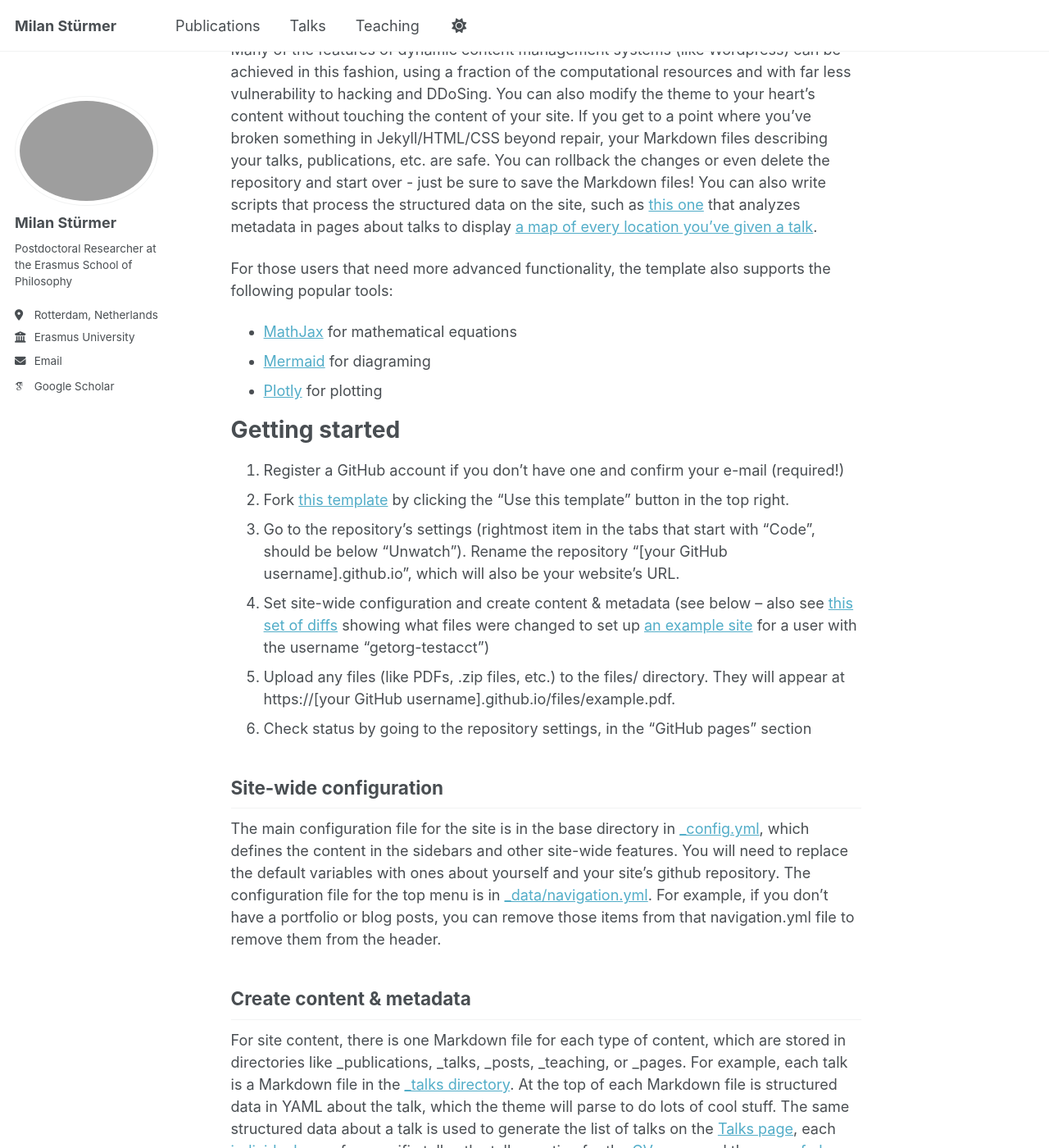
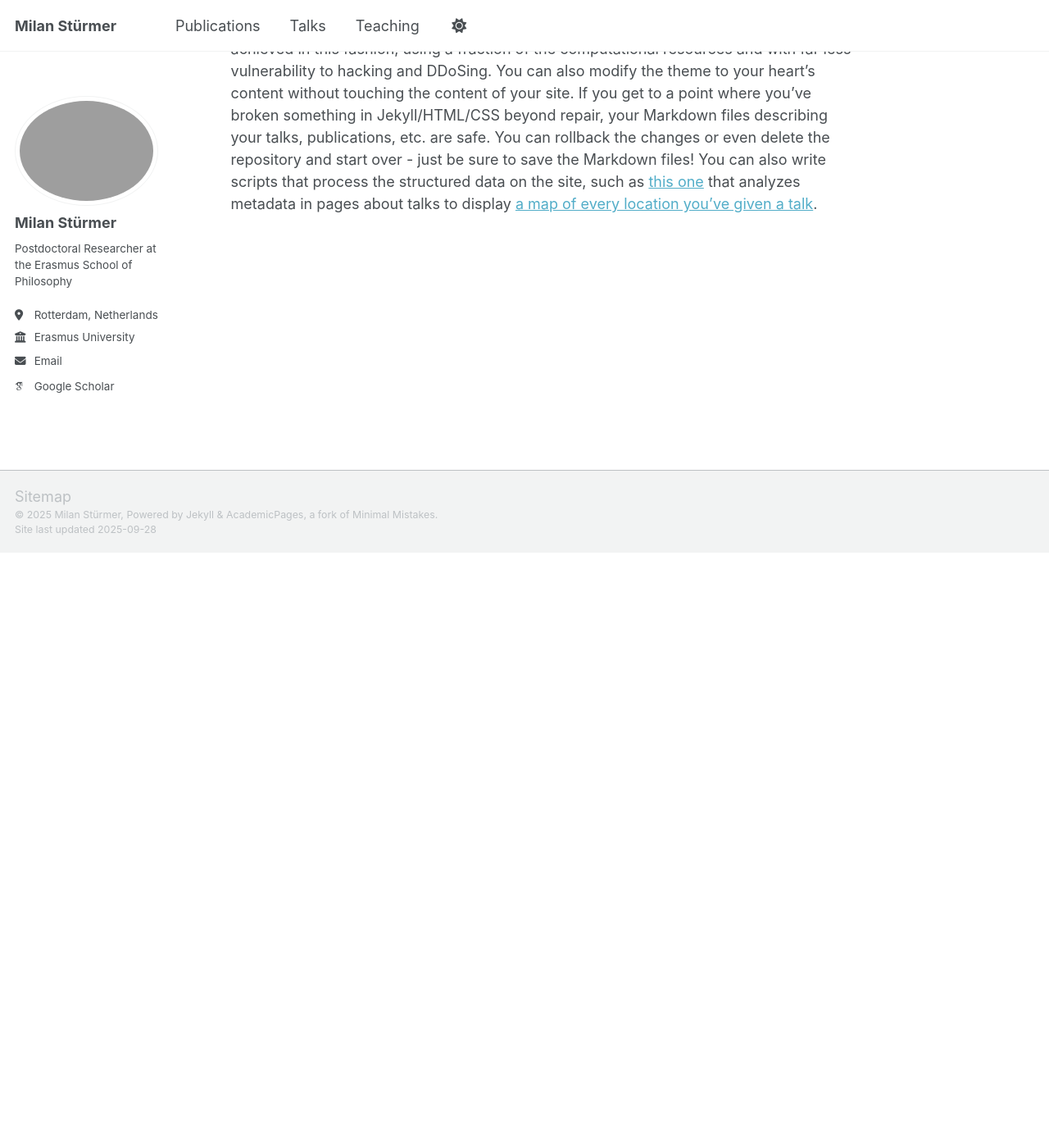
Before and after one commit to milanstuermer/milanstuermer.github.io, a Jekyll site: the page built from _pages/about.md, in a window 1280 px wide and 1400 px high, scrolled down 726 px. Shown: the whole window at 82% size. Built offline with Jekyll 4.4.1, drawn with Linux system fonts in a browser that asks for light colours; some web fonts are replaced; a script that is not in the unit is left out; some of the changed text lies outside the part shown.

Commit message:
Update about.md

```diff
--- a/_pages/about.md
+++ b/_pages/about.md
@@ -1,6 +1,6 @@
 ---
 permalink: /
-title: "Academic Pages is a ready-to-fork GitHub Pages template for academic personal websites"
+title: "About Me"
 author_profile: true
 redirect_from:
   - /about/
@@ -16,41 +16,3 @@
 Like many other Jekyll-based GitHub Pages templates, Academic Pages makes you separate the website's content from its form. The content & metadata of your website are in structured Markdown files, while various other files constitute the theme, specifying how to transform that content & metadata into HTML pages. You keep these various Markdown (.md), YAML (.yml), HTML, and CSS files in a public GitHub repository. Each time you commit and push an update to the repository, the [GitHub pages](https://pages.github.com/) service creates static HTML pages based on these files, which are hosted on GitHub's servers free of charge.
 
 Many of the features of dynamic content management systems (like Wordpress) can be achieved in this fashion, using a fraction of the computational resources and with far less vulnerability to hacking and DDoSing. You can also modify the theme to your heart's content without touching the content of your site. If you get to a point where you've broken something in Jekyll/HTML/CSS beyond repair, your Markdown files describing your talks, publications, etc. are safe. You can rollback the changes or even delete the repository and start over - just be sure to save the Markdown files! You can also write scripts that process the structured data on the site, such as [this one](https://github.com/academicpages/academicpages.github.io/blob/master/talkmap.ipynb) that analyzes metadata in pages about talks to display [a map of every location you've given a talk](https://academicpages.github.io/talkmap.html).
-
-For those users that need more advanced functionality, the template also supports the following popular tools:
-- [MathJax](https://www.mathjax.org/) for mathematical equations
-- [Mermaid](https://mermaid.js.org/) for diagraming
-- [Plotly](https://plotly.com/javascript/) for plotting
-
-Getting started
-======
-1. Register a GitHub account if you don't have one and confirm your e-mail (required!)
-1. Fork [this template](https://github.com/academicpages/academicpages.github.io) by clicking the "Use this template" button in the top right.
-1. Go to the repository's settings (rightmost item in the tabs that start with "Code", should be below "Unwatch"). Rename the repository "[your GitHub username].github.io", which will also be your website's URL.
-1. Set site-wide configuration and create content & metadata (see below -- also see [this set of diffs](http://archive.is/3TPas) showing what files were changed to set up [an example site](https://getorg-testacct.github.io) for a user with the username "getorg-testacct")
-1. Upload any files (like PDFs, .zip files, etc.) to the files/ directory. They will appear at https://[your GitHub username].github.io/files/example.pdf.
-1. Check status by going to the repository settings, in the "GitHub pages" section
-
-Site-wide configuration
-------
-The main configuration file for the site is in the base directory in [_config.yml](https://github.com/academicpages/academicpages.github.io/blob/master/_config.yml), which defines the content in the sidebars and other site-wide features. You will need to replace the default variables with ones about yourself and your site's github repository. The configuration file for the top menu is in [_data/navigation.yml](https://github.com/academicpages/academicpages.github.io/blob/master/_data/navigation.yml). For example, if you don't have a portfolio or blog posts, you can remove those items from that navigation.yml file to remove them from the header.
-
-Create content & metadata
-------
-For site content, there is one Markdown file for each type of content, which are stored in directories like _publications, _talks, _posts, _teaching, or _pages. For example, each talk is a Markdown file in the [_talks directory](https://github.com/academicpages/academicpages.github.io/tree/master/_talks). At the top of each Markdown file is structured data in YAML about the talk, which the theme will parse to do lots of cool stuff. The same structured data about a talk is used to generate the list of talks on the [Talks page](https://academicpages.github.io/talks), each [individual page](https://academicpages.github.io/talks/2012-03-01-talk-1) for specific talks, the talks section for the [CV page](https://academicpages.github.io/cv), and the [map of places you've given a talk](https://academicpages.github.io/talkmap.html) (if you run this [python file](https://github.com/academicpages/academicpages.github.io/blob/master/talkmap.py) or [Jupyter notebook](https://github.com/academicpages/academicpages.github.io/blob/master/talkmap.ipynb), which creates the HTML for the map based on the contents of the _talks directory).
-
-**Markdown generator**
-
-The repository includes [a set of Jupyter notebooks](https://github.com/academicpages/academicpages.github.io/tree/master/markdown_generator
-) that converts a CSV containing structured data about talks or presentations into individual Markdown files that will be properly formatted for the Academic Pages template. The sample CSVs in that directory are the ones I used to create my own personal website at stuartgeiger.com. My usual workflow is that I keep a spreadsheet of my publications and talks, then run the code in these notebooks to generate the Markdown files, then commit and push them to the GitHub repository.
-
-How to edit your site's GitHub repository
-------
-Many people use a git client to create files on their local computer and then push them to GitHub's servers. If you are not familiar with git, you can directly edit these configuration and Markdown files directly in the github.com interface. Navigate to a file (like [this one](https://github.com/academicpages/academicpages.github.io/blob/master/_talks/2012-03-01-talk-1.md) and click the pencil icon in the top right of the content preview (to the right of the "Raw | Blame | History" buttons). You can delete a file by clicking the trashcan icon to the right of the pencil icon. You can also create new files or upload files by navigating to a directory and clicking the "Create new file" or "Upload files" buttons.
-
-Example: editing a Markdown file for a talk
-![Editing a Markdown file for a talk](/images/editing-talk.png)
-
-For more info
-------
-More info about configuring Academic Pages can be found in [the guide](https://academicpages.github.io/markdown/), the [growing wiki](https://github.com/academicpages/academicpages.github.io/wiki), and you can always [ask a question on GitHub](https://github.com/academicpages/academicpages.github.io/discussions). The [guides for the Minimal Mistakes theme](https://mmistakes.github.io/minimal-mistakes/docs/configuration/) (which this theme was forked from) might also be helpful.
```
